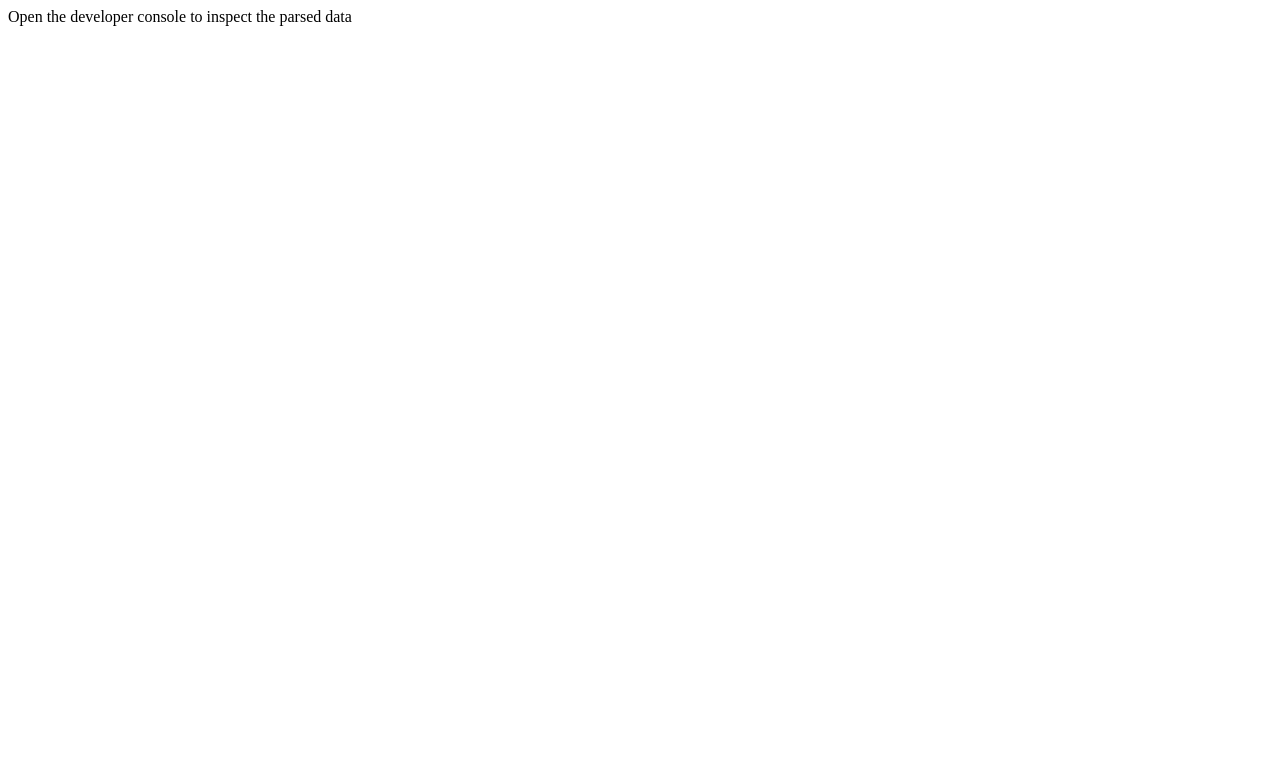
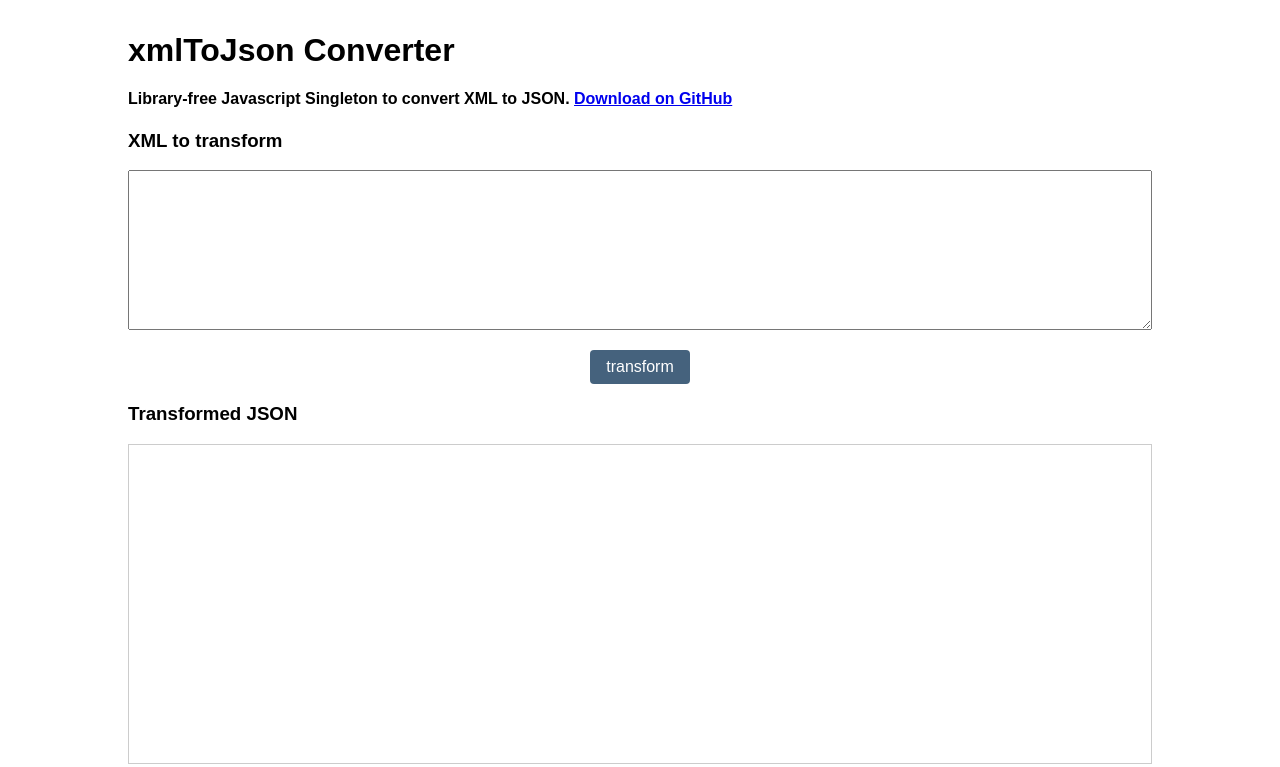
Before and after one commit to JoriB/xmlToJson, a website: page index.html in a window 1280 px wide. Drawn offline with nearby package versions, Linux system fonts and the light colour scheme; no server answers.

Commit message:
Added functionality to index page

```diff
--- a/index.html
+++ b/index.html
@@ -1,28 +1,27 @@
 <!doctype html>
 <html lang="en">
-
 <head>
 	<title>xmlToJson</title>
 
+	<link rel="stylesheet" href="style.css">
+
 	<script src="http://code.jquery.com/jquery-3.2.1.min.js"></script>
 	<script src="xmlToJson.js"></script>
-	<script type="text/javascript">
-		$(function () {
-			$.ajax({
-				url: './example.xml',
-				method: 'GET',
-				dataType: 'xml',
-				success: function (xml) {
-					var data = xmlToJson.parse(xml);
-					console.log(data);
-				}
-			});
-		});
-	</script>
+	<script src="main.js"></script>
 </head>
 
 <body>
-	Open the developer console to inspect the parsed data
+	<h1>xmlToJson Converter</h1>
+
+	<div class="wrapper">
+    <h4>Library-free Javascript Singleton to convert XML to JSON. <a href="https://github.com/andrewhouser/xmlToJson">Download on GitHub</a></h4>
+		<h3>XML to transform</h3>
+		<textarea id="xmltext" name="xmltext"></textarea>
+		<p><button onclick="transform()">transform</button></p>
+		<h3>Transformed JSON</h3>
+		<div id="jsontext" class="jsontext"></div>
+	</div>
+
 </body>
 
 </html>
--- /dev/null
+++ b/main.js
@@ -0,0 +1,16 @@
+function transform() {
+  var input = document.getElementById('xmltext').value;
+  var json = xmlToJson.parse(input);
+  document.getElementById('jsontext').innerHTML = '<pre>' + JSON.stringify(json, null, 4) + '</pre>';
+}
+
+$(function () {
+  $.ajax({
+    url: './example.xml',
+    method: 'GET',
+    dataType: 'text',
+    success: function (xml) {
+      document.getElementById('xmltext').value = xml;
+    }
+  });
+});
--- /dev/null
+++ b/style.css
@@ -0,0 +1,57 @@
+html,
+body {
+  background-color: #fff;
+  font-size: 16px;
+  height: 100%;
+  margin: 0;
+  padding: 0;
+  width: 100%;
+}
+
+body * {
+  box-sizing: border-box;
+  font-family: sans-serif;
+}
+
+h1,
+.wrapper {
+  margin: 0 auto;
+  width: 80%;
+}
+
+h1 {
+  padding: 2rem 0 0;
+}
+
+p {
+  text-align: center;
+}
+
+button {
+  background-color: #45627d;
+  border: 0;
+  border-radius: .25rem;
+  color: #fff;
+  cursor: pointer;
+  font-size: 100%;
+  font-weight: 100;
+  padding: .5rem 1rem;
+  transition: all 300ms ease-in-out;
+}
+
+button:hover {
+  background-color: #4599d0;
+}
+
+textarea {
+  font-size: 100%;
+  height: 10em;
+  width: 100%;
+}
+
+.jsontext {
+  border: 1px solid #ccc;
+  height: 20em;
+  overflow: auto;
+  position: relative;
+}
--- a/xmlToJson.js
+++ b/xmlToJson.js
@@ -2,7 +2,7 @@
 * Object assign is required, so ensure that browsers know how to execute this method
 *
 * @method Object.assign
-* @return {Function}
+* @returns {Function}
 */
 if (typeof Object.assign != 'function') {
   // Must be writable: true, enumerable: false, configurable: true
@@ -39,9 +39,9 @@
 * Object to convert XML into a structured JSON object
 *
 * @method xmlToJson
-* @return {Object}
+* @returns {Object}
 */
-var xmlToJson = ( function  () {
+var xmlToJson = (function () {
   var self = this;
 
 
@@ -52,13 +52,13 @@
 	* @param {Object} parent
 	* @param {String} nodeName
 	* @param {Mixed} obj
-	* @return none
+	* @returns none
 	*/
-	self.addToParent = function ( parent, nodeName, obj ) {
+  self.addToParent = function (parent, nodeName, obj) {
     // If this is the first or only instance of the node name, assign it as
     // an object on the parent.
-		if ( !parent[ nodeName ] ) {
-			parent[ nodeName ] = obj;
+    if (!parent[nodeName]) {
+      parent[nodeName] = obj;
     }
     // Else the parent knows about other nodes of the same name
     else {
@@ -66,29 +66,29 @@
       // store the contents of that property, convert the property to an array, and
       // assign what was formerly an object on the parent to the first member of the
       // array
-			if ( !Array.isArray( parent[ nodeName ] ) ) {
-				var tmp = parent[ nodeName ];
-				parent[ nodeName ] = [];
-				parent[ nodeName ].push( tmp );
+      if (!Array.isArray(parent[nodeName])) {
+        var tmp = parent[nodeName];
+        parent[nodeName] = [];
+        parent[nodeName].push(tmp);
       }
 
       // Push the current object to the collection
-			parent[ nodeName ].push( obj );
+      parent[nodeName].push(obj);
     }
   };
 
 
 
 
-	self.convertXMLStringToDoc = function ( str ) {
+  self.convertXMLStringToDoc = function (str) {
     var xmlDoc = null;
 
-		if ( str && typeof str === 'string' ) {
+    if (str && typeof str === 'string') {
       // Create a DOMParser
       var parser = new DOMParser();
 
       // Use it to turn your xmlString into an XMLDocument
-			xmlDoc = parser.parseFromString( str, 'application/xml' );
+      xmlDoc = parser.parseFromString(str, 'application/xml');
     }
 
     return xmlDoc;
@@ -100,9 +100,9 @@
 	*
 	* @method isXML
 	* @param {Mixed} data
-	* @return {Boolean}
+	* @returns {Boolean}
 	*/
-	self.isXML = function ( data ) {
+  self.isXML = function (data) {
     var documentElement = (data ? data.ownerDocument || data : 0).documentElement;
 
     return documentElement ? documentElement.nodeName.toLowerCase() !== 'html' : false;
@@ -114,17 +114,17 @@
 	*
 	* @method parseAttributes
 	* @param {XMLNode} node
-	* @return {Object}
+	* @returns {Object}
 	*/
-	self.parseAttributes = function ( node ) {
+  self.parseAttributes = function (node) {
     var attributes = node.attributes,
       obj = {};
 
     // If the node has attributes, assign the new object properties
     // corresponding to each attribute
-		if ( node.hasAttributes() ) {
-			for ( var i = 0; i < attributes.length; i++ ) {
-				obj[ attributes[i].name ] = self.parseValue( attributes[i].value );
+    if (node.hasAttributes()) {
+      for (var i = 0; i < attributes.length; i++) {
+        obj[attributes[i].name] = self.parseValue(attributes[i].value);
       }
     }
 
@@ -139,16 +139,16 @@
 	* @method parseChildren
 	* @param {Object} parent
 	* @param {XMLNodeMap} childNodes
-	* @return none
+	* @returns none
 	*/
-	self.parseChildren = function ( parent, childNodes ) {
+  self.parseChildren = function (parent, childNodes) {
     // If there are child nodes...
-		if ( childNodes.length > 0 ) {
+    if (childNodes.length > 0) {
       // Loop over all the child nodes
-			for ( var i = 0; i < childNodes.length; i++ ) {
+      for (var i = 0; i < childNodes.length; i++) {
         // If the child node is a XMLNode, parse the node
-				if ( childNodes[i].nodeType == 1 ) {
-					self.parseNode( parent, childNodes[i] );
+        if (childNodes[i].nodeType == 1) {
+          self.parseNode(parent, childNodes[i]);
         }
       }
     }
@@ -161,33 +161,33 @@
 	* @method parseNode
 	* @param {Object} parent
 	* @param {XMLNode} node
-	* @return {Object}
+	* @returns {Object}
 	*/
-	self.parseNode = function ( parent, node ) {
+  self.parseNode = function (parent, node) {
     var nodeName = node.nodeName,
-			obj = Object.assign( {}, self.parseAttributes( node ) ),
+      obj = Object.assign({}, self.parseAttributes(node)),
       tmp = null;
 
     // If there is only one text child node, there is no need to process the children
-		if ( node.childNodes.length == 1 && node.childNodes[0].nodeType == 3 ) {
+    if (node.childNodes.length == 1 && node.childNodes[0].nodeType == 3) {
       // If the node has attributes, then the object will already have properties.
       // Add a new property 'text' with the value of the text content
-			if ( node.hasAttributes() ) {
-				obj['text'] = self.parseValue( node.childNodes[0].nodeValue );
+      if (node.hasAttributes()) {
+        obj['text'] = self.parseValue(node.childNodes[0].nodeValue);
       }
       // If there are no attributes, then the parent[nodeName] property value is
       // simply the interpreted textual content
       else {
-				obj = self.parseValue( node.childNodes[0].nodeValue );
+        obj = self.parseValue(node.childNodes[0].nodeValue);
       }
     }
     // Otherwise, there are child XMLNode elements, so process them
     else {
-			self.parseChildren( obj, node.childNodes );
+      self.parseChildren(obj, node.childNodes);
     }
 
     // Once the object has been processed, add it to the parent
-		self.addToParent( parent, nodeName, obj )
+    self.addToParent(parent, nodeName, obj)
 
     // Return the parent
     return parent;
@@ -199,30 +199,30 @@
 	*
 	* @method parseValue
 	* @param {Mixed} val
-	* @return {Mixed}
+	* @returns {Mixed}
 	*/
-	this.parseValue = function ( val ) {
+  this.parseValue = function (val) {
     // Create a numeric value from the passed parameter
-		var num = Number( val );
+    var num = Number(val);
 
     // If the value is 'true' or 'false', parse it as a Boolean and return it
-		if ( val.toLowerCase() === 'true' || val.toLowerCase() === 'false' ) {
-			return ( val.toLowerCase() == 'true' ) ? true : false;
+    if (val.toLowerCase() === 'true' || val.toLowerCase() === 'false') {
+      return (val.toLowerCase() == 'true');
     }
 
     // If the num parsed to a Number, return the numeric value
     // Else if the valuse passed has no length (an attribute without value) return null,
     // Else return the param as is
-		return ( isNaN( num ) ) ? val : ( val.length == 0 ) ? null : num;
+    return (isNaN(num)) ? val.trim() : (val.length == 0) ? null : num;
   };
 
   // Expose the API
   return {
-		parse: function ( xml ) {
-			if ( xml && typeof xml === 'string' ) {
-				xml = this.convertXMLStringToDoc( xml );
+    parse: function (xml) {
+      if (xml && typeof xml === 'string') {
+        xml = self.convertXMLStringToDoc(xml);
       }
-			return ( xml && self.isXML( xml ) ) ? self.parseNode( {}, xml.firstChild ) : null;
+      return (xml && self.isXML(xml)) ? self.parseNode({}, xml.firstChild) : null;
     }
   }
 })();
```
Also changed, not shown: package.json (added, +25 -0 lines), .eslintrc.json (added), 2 other files. Lines whose indentation alone changed are shown as unchanged.
